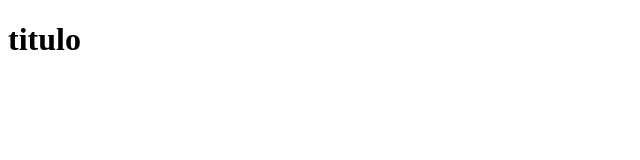
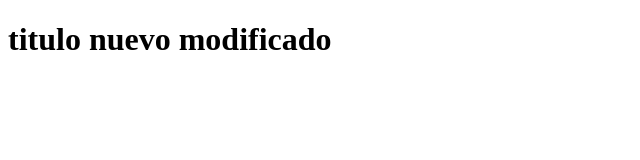
Before and after one commit to AGUSTIN332/gitHellow, a plain HTML site: page index.html in a window 1280 px wide. Shown: the whole page, without its empty margins (0-640 px from the left). Drawn offline with Linux system fonts and the light colour scheme.

Commit message:
Se modifico el index nuevamente

```diff
--- a/index.html
+++ b/index.html
@@ -7,6 +7,6 @@
     <title>demo git</title>
 </head>
 <body>
-    <h1>titulo</h1>
+    <h1>titulo nuevo modificado</h1>
 </body>
 </html>
```
